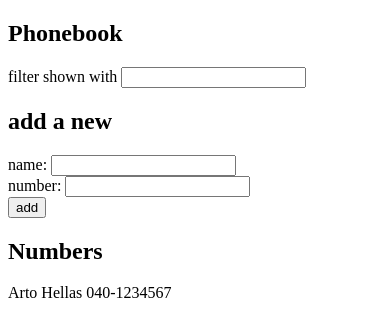
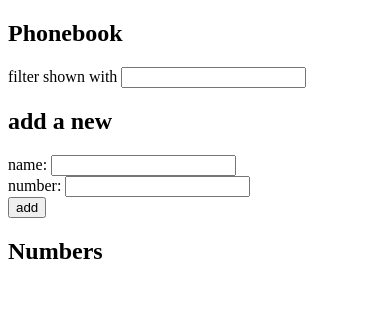
Before and after one commit to D-Hemanth/fullstackopen, a React (Create React App) app in the folder part2/phonebook/: page / in a window 390 px wide. Shown: the top 336 px of the page. Built offline with nearby package versions, Linux system fonts and the light colour scheme.

Commit message:
part2 2.9: Complete the phonebook step 4

```diff
--- a/part2/phonebook/src/App.js
+++ b/part2/phonebook/src/App.js
@@ -1,10 +1,7 @@
 import { useState } from 'react'
 
-const App = (props) => {
-  const [persons, setPersons] = useState([
-    { name: 'Arto Hellas',
-  number: '040-1234567' }
-  ])
+const App = () => {
+  const [persons, setPersons] = useState([])
   const [newName, setNewName] = useState('')
   const [newNumber, setNewNumber] = useState('')
   const [allPersons, setAllPersons] = useState([])
```
